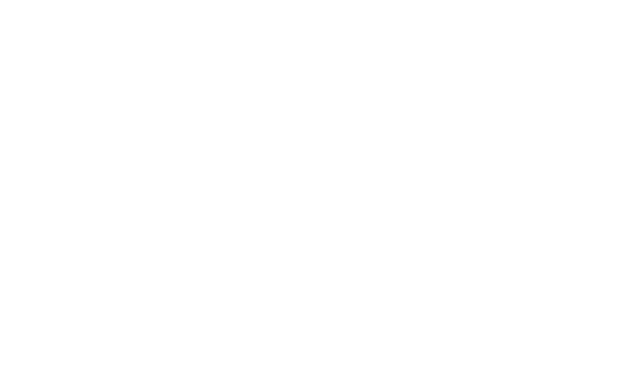
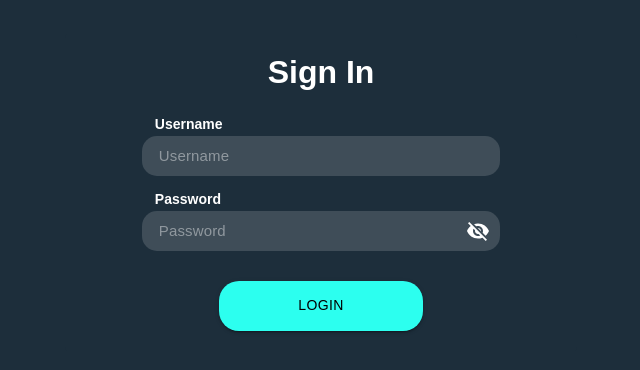
Before and after one commit to ATOM03/MidTermEvalution, a React (Create React App) app: page / in a window 1280 px wide. Shown: the part 208-578 px from the top of the page, without its empty margins (319-959 px from the left). Built offline with nearby package versions, Linux system fonts and the light colour scheme.

Commit message:
Login Page

```diff
--- a/public/index.html
+++ b/public/index.html
@@ -24,7 +24,7 @@
       work correctly both with client-side routing and a non-root public URL.
       Learn how to configure a non-root public URL by running `npm run build`.
     -->
-    <title>React App</title>
+    <title>Form Creation</title>
   </head>
   <body>
     <noscript>You need to enable JavaScript to run this app.</noscript>
--- a/src/App.js
+++ b/src/App.js
@@ -12,7 +12,7 @@
       <Router>
         <Switch>
           <Route exact path="/form" component={Temp} />
-          <Route exact path="/cards" component={Login} />
+          <Route exact path="/" component={Login} />
         </Switch>
       </Router>
     </Provider>
--- a/src/Components/FormCreation/FormCreation.js
+++ b/src/Components/FormCreation/FormCreation.js
@@ -1,4 +1,5 @@
 import React from "react";
+import { Link, Redirect } from "react-router-dom";
 import { makeStyles } from "@material-ui/core/styles";
 import { Grid, Tabs, Tab, Typography, Box } from "@material-ui/core/";
 import HelpOutlineIcon from "@material-ui/icons/HelpOutline";
@@ -128,16 +129,19 @@
             </div>
             <div className="setting">
               <h4>
-                <HelpOutlineIcon />
-                Help
-              </h4>
-              <h4>
-                <SettingsIcon />
-                Settings
-              </h4>
-              <h4>
-                <ExitToAppIcon />
-                Sign out
+                <Link
+                  to="/"
+                  style={{
+                    display: "flex",
+                    justifyContent: "center",
+                    alignItems: "center",
+                    textDecoration: "none",
+                    color: "white",
+                  }}
+                >
+                  <ExitToAppIcon />
+                  Sign out
+                </Link>
               </h4>
             </div>
           </div>
--- a/src/Components/FormCreation/Login/Login.js
+++ b/src/Components/FormCreation/Login/Login.js
@@ -1,16 +1,288 @@
-import React from "react";
-import "./login.css";
-function Login() {
-  return (
-    <div>
-      <form className="box" method="post">
-        <h1>Login</h1>
-        <input type="text" name="" placeholder="Username" />
-        <input type="password" name="" placeholder="password" />
-        <input type="submit" name="" value="Login" />
-      </form>
-    </div>
-  );
+import React, { useState, useEffect } from "react";
+import { Link, Redirect } from "react-router-dom";
+import { Button, Card, InputBase, makeStyles, fade } from "@material-ui/core";
+import { Visibility, VisibilityOff } from "@material-ui/icons";
+
+const useStyle = makeStyles((theme) => ({
+  loginButton: {
+    marginTop: "20px",
+    display: "flex",
+    width: "75%",
+    justifyContent: "space-around",
+  },
+
+  MarginTop: {
+    marginTop: "50px",
+  },
+  buttonStyle: {
+    padding: "6px 16px",
+    backgroundColor: "#1d2e3b",
+    color: "white",
+  },
+  boxShadow: {
+    height: "30%",
+    boxShadow:
+      "inset rgba(116, 116, 116, 0.5) -2px -1px 19px -3px,rgba(0, 0, 0, 0.5) 3px 7px 10px",
+  },
+  iconColor: {
+    marginRight: "5px",
+    color: "red",
+  },
+  input: {
+    width: "100%",
+    height: "10px",
+    padding: "7px",
+    borderRadius: "8px",
+    display: "flex",
+    alignItems: "center",
+    justifyContent: "center",
+    fontFamily: "arial",
+    "&::placeholder": {
+      fontSize: "15px",
+      fontFamily: "arial",
+    },
+    // backgroundColor: "#DEE8FF",
+  },
+  inputRoot: {
+    display: "flex",
+    alignItems: "center",
+    justifyContent: "center",
+  },
+  errorDiv: {
+    display: "flex",
+    alignItems: "center",
+    paddingRight: "10px",
+  },
+  inputFlexColumn: {
+    width: "70%",
+    display: "flex",
+    justifyContent: "flex-start",
+    flexDirection: "column",
+    // alignItems: "center",
+    marginTop: "15px",
+    "& h3": {
+      margin: "0 0 4px 13px",
+      fontSize: "14px",
+    },
+  },
+  root: {
+    width: "100%",
+    // height: "80%",
+    // marginLeft: "10%",
+  },
+  rootInput: {
+    width: "100%",
+    color: "inherit",
+    paddingLeft: "10px",
+    fontFamily: "poppins",
+  },
+  LoginButton: {
+    marginTop: "30px",
+    width: "40%",
+    display: "flex",
+    justifyContent: "center",
+  },
+  loginbuttonStyle: {
+    width: "100%",
+    height: "50px",
+    padding: "6px 16px",
+    backgroundColor: " #2CFFEF",
+    color: "black",
+    borderRadius: "20px",
+    fontFamily: "arial",
+  },
+  orFooter: {
+    display: "flex",
+    flexBasis: "100%",
+    alignItems: "center",
+    color: "white",
+    margin: "40px 0 30px 0",
+    width: "100%",
+    "&::before,&::after": {
+      content: "''",
+      flexGrow: "1",
+      background: "grey",
+      height: "1px",
+      fontSize: "0px",
+      lineHeight: "1px",
+      margin: "0px 8px",
+    },
+  },
+  RegImg: {
+    display: "flex",
+    justifyContent: "flex-end",
+    width: "100%",
+    height: "89%",
+    marginTop: "35px",
+    "& img": {
+      width: "80%",
+      height: "79%",
+      marginLeft: "50px",
+    },
+  },
+  Flexbox: {
+    width: "100%",
+    height: "100vh",
+    display: "flex",
+    justifyContent: "center",
+    alignItems: "center",
+    fontFamily: "san-serif",
+    backgroundColor: "#1d2e3b;",
+  },
+  Card: {
+    width: "40%",
+    display: "flex",
+    flexDirection: "column",
+    justifyContent: "center",
+    alignItems: "center",
+    backgroundColor: "#1d2e3b",
+    color: "white",
+    border: "0",
+    boxShadow: "none",
+    fontFamily: "arial",
+  },
+  loginForm: {
+    width: "100%",
+    paddingBottom: "20px",
+    display: "flex",
+    flexDirection: "column",
+    justifyContent: "center",
+    alignItems: "center",
+    "& h1": {
+      width: "100%",
+      display: "flex",
+      justifyContent: "center",
+      margin: "20px 0 10px 0",
+    },
+  },
+  search: {
+    // width: "50%",
+    height: "40px",
+    display: "flex",
+    borderRadius: "15px",
+    backgroundColor: fade(theme.palette.common.white, 0.15),
+    "&:hover": {
+      backgroundColor: fade(theme.palette.common.white, 0.25),
+    },
+    // marginRight: theme.spacing(2),
+    // marginLeft: 0,
+    width: "100%",
+    [theme.breakpoints.up("sm")]: {
+      // marginLeft: theme.spacing(3),
+      width: "auto",
+    },
+  },
+}));
+
+function Login(props) {
+  const inClassStyle = useStyle();
+
+  const [username, setUsername] = useState("");
+  const [password, setPassword] = useState("");
+  const [status, setStatus] = useState(false);
+  const [passwordVisible, setPasswordVisible] = useState(false);
+  const getData = () => {
+    if (username === "admin" && password === "admin") {
+      setStatus(true);
+    } else {
+      setStatus(false);
+    }
+  };
+  const texttopassword = () => {
+    var x = document.getElementById("loginpassword");
+    if (x.type === "password") {
+      x.type = "text";
+    } else {
+      x.type = "password";
+    }
+  };
+  if (status === false) {
+    return (
+      <div className={inClassStyle.Flexbox}>
+        <Card
+          classes={{
+            root: inClassStyle.Card,
+          }}
+        >
+          <form className={inClassStyle.loginForm}>
+            <h1>Sign In</h1>
+            <div className={inClassStyle.inputFlexColumn}>
+              <h3>Username</h3>
+              <div className={inClassStyle.search}>
+                <InputBase
+                  placeholder="Username"
+                  classes={{
+                    root: inClassStyle.rootInput,
+                    input: inClassStyle.input,
+                  }}
+                  value={username}
+                  inputProps={{ "aria-label": "search" }}
+                  onChange={(e) => {
+                    setUsername(e.target.value);
+                  }}
+                />
+              </div>
+            </div>
+            <div className={inClassStyle.inputFlexColumn}>
+              <h3>Password</h3>
+              <div className={inClassStyle.search}>
+                <InputBase
+                  id="loginpassword"
+                  placeholder="Password"
+                  classes={{
+                    root: inClassStyle.rootInput,
+                    input: inClassStyle.input,
+                  }}
+                  value={password}
+                  type="password"
+                  inputProps={{ "aria-label": "password" }}
+                  onChange={(e) => {
+                    setPassword(e.target.value);
+                  }}
+                />
+
+                {passwordVisible ? (
+                  <div className={inClassStyle.errorDiv}>
+                    <Visibility
+                      onClick={() => {
+                        setPasswordVisible(false);
+                        texttopassword();
+                      }}
+                      classes={{
+                        root: inClassStyle.passwordColor,
+                      }}
+                    />
+                  </div>
+                ) : (
+                  <div className={inClassStyle.errorDiv}>
+                    <VisibilityOff
+                      onClick={() => {
+                        setPasswordVisible(true);
+                        texttopassword();
+                      }}
+                    />
+                  </div>
+                )}
+              </div>
+            </div>
+            <div className={inClassStyle.LoginButton}>
+              <Button
+                variant="contained"
+                classes={{
+                  root: inClassStyle.loginbuttonStyle,
+                }}
+                onClick={getData}
+              >
+                Login
+              </Button>
+            </div>
+          </form>
+        </Card>
+      </div>
+    );
+  } else if (status === true) {
+    return <Redirect to="/form" />;
+  }
 }
 
 export default Login;
--- a/src/Components/FormCreation/ReportGenerater/ReportGenerater.js
+++ b/src/Components/FormCreation/ReportGenerater/ReportGenerater.js
@@ -25,11 +25,14 @@
   return (
     <div>
       <Card id="color-wheat">
-        <div>
+        <div style={{ marginLeft: "30px" }}>
           <h2>Generate Report</h2>
         </div>
 
-        <div className="flex-end" style={{ justifyContent: "flex-start" }}>
+        <div
+          className="flex-end"
+          style={{ justifyContent: "flex-start", marginLeft: "30px" }}
+        >
           <Button
             variant="contained"
             color="primary"
```
Also changed, not shown: 1 other file (tests, documents, lock files or other folders).
